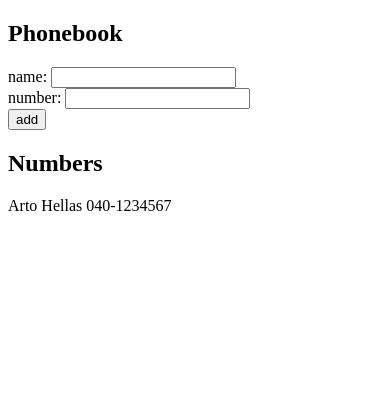
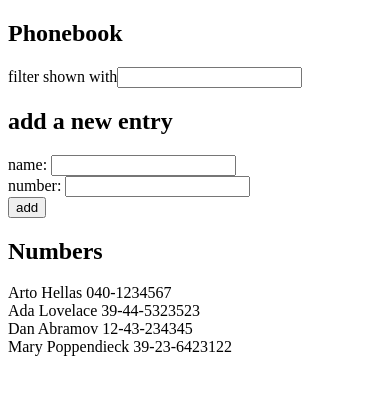
Before and after one commit to brennandoubt/fullstackopen2023, a React (Vite) app in the folder part2/phonebook/: page / in a window 390 px wide. Shown: the top 394 px of the page. Built offline with nearby package versions, Linux system fonts and the light colour scheme.

Commit message:
phonebook step4

```diff
--- a/part2/phonebook/src/App.jsx
+++ b/part2/phonebook/src/App.jsx
@@ -4,12 +4,17 @@ const Person = ({ name, number }) => <div>{name} {number}</div>
 
 const App = () => {
   const [persons, setPersons] = useState([
-    {name: 'Arto Hellas', number: '040-1234567'}
+    { name: 'Arto Hellas', number: '040-1234567', id: 1 },
+    { name: 'Ada Lovelace', number: '39-44-5323523', id: 2 },
+    { name: 'Dan Abramov', number: '12-43-234345', id: 3 },
+    { name: 'Mary Poppendieck', number: '39-23-6423122', id: 4 }
   ])
 
   // for controlling form input element
   const [newName, setNewName] = useState('')
   const [newNumber, setNewNumber] = useState('')
+
+  const [showName, setShowName] = useState('')  // for filtering by search
 
   // executes when clicking form button
   const addPerson = (event) => {
@@ -24,7 +29,8 @@ const App = () => {
 
     const personObject = {
       name: newName,
-      number: newNumber
+      number: newNumber,
+      id: persons.length + 1
     }
 
     setPersons(persons.concat(personObject))
@@ -41,9 +47,24 @@ const App = () => {
     setNewNumber(event.target.value)
   }
 
+  // filter people by name search
+  let personsToShow = persons.filter(person => person.name.toLowerCase().includes(showName.toLowerCase()))
+
+  const handleFilterChange = (event) => {
+    console.log(event.target.value)
+    const updatedShowName = event.target.value
+    personsToShow = persons.filter(person => person.name.toLowerCase().includes(updatedShowName.toLowerCase()))
+    setShowName(event.target.value)
+  }
+
   return (
     <div>
       <h2>Phonebook</h2>
+      <div>
+        filter shown with
+        <input value={showName} onChange={handleFilterChange} />
+      </div>
+      <h2>add a new entry</h2>
       <form onSubmit={addPerson}>
         <div>
           name: <input value={newName} onChange={handlePersonChange} />
@@ -56,7 +77,7 @@ const App = () => {
         </div>
       </form>
       <h2>Numbers</h2>
-      {persons.map(person => <Person key={person.name} name={person.name} number={person.number} />)}
+      {personsToShow.map(p => <Person key={p.id} name={p.name} number={p.number} />)}
     </div>
   )
 }
```
